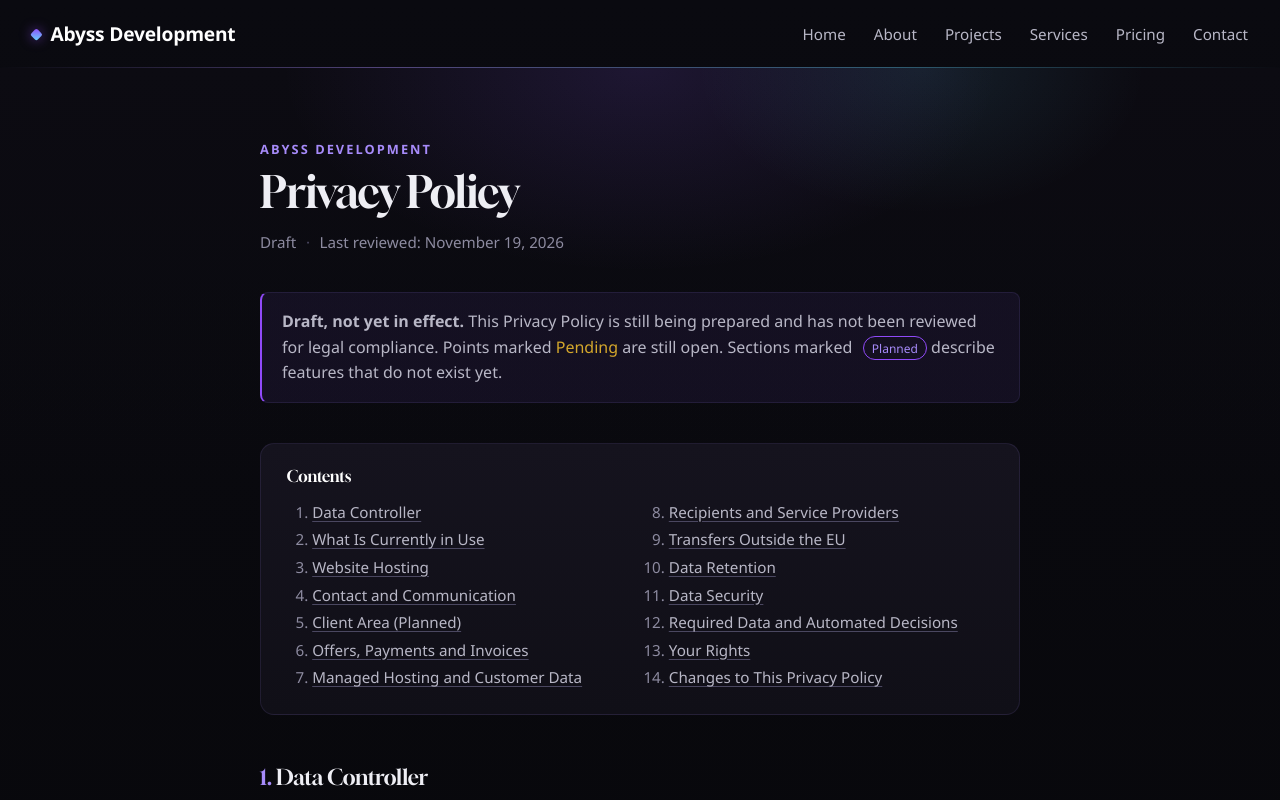
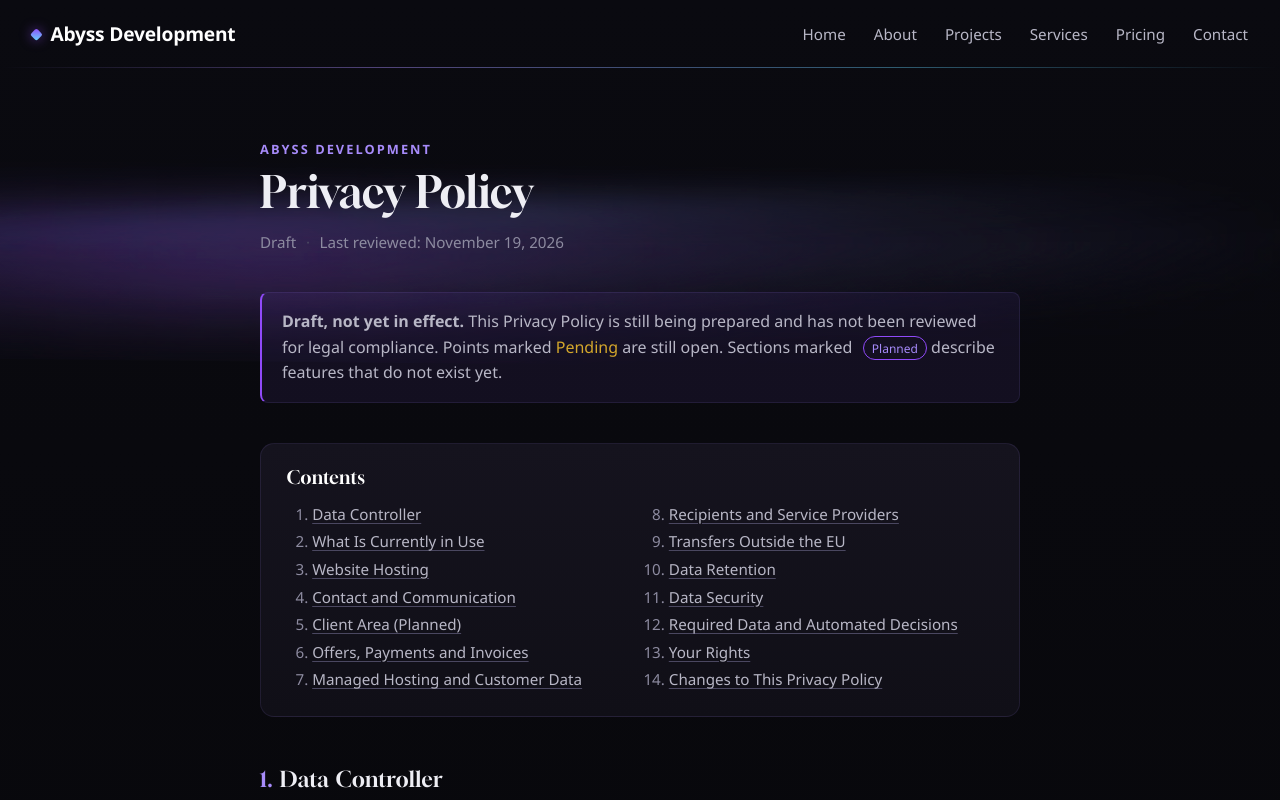
Before and after one commit to AbyssalGloop/abyss-development-website, a website: page privacy/index.html in a window 1280 px wide. Shown: the top 800 px of the page. Drawn offline with Linux system fonts and the light colour scheme.

Commit message:
feat: add decorative currents to legal pages and adjust spacing for headings

```diff
--- a/privacy/index.html
+++ b/privacy/index.html
@@ -13,6 +13,12 @@
   <script>document.documentElement.classList.add('js');</script>
 </head>
 <body>
+
+  <!-- Page-wide drifting currents of light (decorative; see style.css) -->
+  <div class="currents" aria-hidden="true">
+    <span class="current"></span><span class="current"></span><span class="current"></span><span class="current"></span>
+    <span class="current"></span><span class="current"></span><span class="current"></span>
+  </div>
 
   <header>
     <a class="logo" href="../">Abyss Development</a>
--- a/script.js
+++ b/script.js
@@ -29,20 +29,28 @@ window.addEventListener('scroll', () => {
         scrollIdleTimer = null;
     }, 150);
 }, { passive: true });
-// Space the page-wide currents evenly from the end of the hero down to the
-// footer, about one every CURRENT_SPACING px, adding or removing currents to
-// fit the page height. A current that lands near a seam between sections
-// (where the section padding leaves empty space) snaps onto it.
+// Space the page-wide currents evenly from the end of the hero (on the legal
+// pages: the end of the page title block) down to the footer, about one every
+// CURRENT_SPACING px, adding or removing currents to fit the page height.
+// A current that lands near a seam between sections (where the section
+// padding leaves empty space) snaps onto it.
 // Re-placed whenever the page height changes.
 const currentsLayer = document.querySelector('.currents');
 const heroEl = document.querySelector('.hero');
+const legalHeadEl = document.querySelector('.legal-head');
 const footerEl = document.querySelector('.site-footer');
 const seams = [...document.querySelectorAll('body > section:not(.hero), body > footer')];
 const CURRENT_SPACING = 800;
 const SEAM_SNAP = 220;
-// Only called once currentsLayer, heroEl and footerEl are known to exist (see below).
+// Only called once currentsLayer and footerEl are known to exist (see below).
 function placeCurrents() {
-    const start = heroEl.offsetTop + heroEl.offsetHeight;
+    // The title block sits inside <main>, so its offsetTop is relative to <main>;
+    // measure it against <body>, which holds the currents layer.
+    const start = heroEl
+        ? heroEl.offsetTop + heroEl.offsetHeight
+        : legalHeadEl
+            ? legalHeadEl.getBoundingClientRect().bottom - document.body.getBoundingClientRect().top
+            : 0;
     const end = footerEl.offsetTop;
     const count = Math.max(2, Math.round((end - start) / CURRENT_SPACING) + 1);
     const step = (end - start) / (count - 1);
@@ -80,7 +88,7 @@ document.querySelectorAll('.hero, .current').forEach((el) => {
     else
         el.classList.add('in-view');
 });
-if (currentsLayer && heroEl && footerEl) {
+if (currentsLayer && footerEl) {
     placeCurrents();
     // The "in" check narrows window to never in the else branch; the cast undoes that.
     if ('ResizeObserver' in window)
--- a/style.css
+++ b/style.css
@@ -1411,8 +1411,12 @@ body {
   opacity: 1;
 }
 
+/* Small Gloock heading: open the tracking and word spacing (as on the legal
+   pages), or the letters run together */
 .service-card h3 {
   font-size: 1.2rem;
+  letter-spacing: 0.015em;
+  word-spacing: 0.08em;
   margin: 0 0 0.7rem;
 }
 
@@ -1591,8 +1595,11 @@ body {
   border-top: 1px solid var(--line);
 }
 
+/* Small Gloock heading: same spacing fix as .service-card h3 */
 .pricing h3 {
   font-size: 1.1rem;
+  letter-spacing: 0.015em;
+  word-spacing: 0.08em;
   margin: 0 0 0.35rem;
 }
 
@@ -1971,7 +1978,8 @@ a.logo:focus-visible {
 
 /* ==========================================================================
    Legal pages: static, no reveal animations, comfortable reading width.
-   Same palette, but only a quiet header glow so the text stays the focus.
+   Same palette and the same page-wide drifting currents as the homepage
+   (no extra glows), so the text stays the focus.
    ========================================================================== */
 .legal {
   position: relative;
@@ -1981,22 +1989,6 @@ a.logo:focus-visible {
   padding: 4.5rem var(--gutter) 6rem;
 }
 
-.legal::before {
-  content: "";
-  position: absolute;
-  z-index: -1;
-  top: 0;
-  left: 50%;
-  width: 100vw;
-  height: 26rem;
-  transform: translateX(-50%);
-  background:
-    radial-gradient(ellipse 40% 70% at 50% 0%, rgba(139, 92, 246, 0.14), transparent 70%),
-    radial-gradient(ellipse 25% 50% at 72% 0%, rgba(102, 212, 255, 0.1), transparent 70%),
-    linear-gradient(180deg, var(--surface-0), transparent);
-  pointer-events: none;
-}
-
 .legal-head {
   margin-bottom: 2.5rem;
 }
@@ -2013,7 +2005,10 @@ a.logo:focus-visible {
 .legal-head h1 {
   font-size: clamp(2rem, 4vw, 2.75rem);
   line-height: 1.1;
-  letter-spacing: -0.025em;
+  /* Gloock is a display face: tight tracking only works at large sizes, and
+     its narrow word space needs a little help at this size */
+  letter-spacing: -0.005em;
+  word-spacing: 0.05em;
   margin: 0 0 1rem;
 }
 
@@ -2041,7 +2036,8 @@ a.logo:focus-visible {
 }
 
 .legal-toc h2 {
-  font-size: 1rem;
+  font-size: 1.15rem;
+  letter-spacing: 0.015em;
   margin: 0 0 0.75rem;
   color: #ffffff;
 }
@@ -2086,9 +2082,13 @@ a.logo:focus-visible {
   scroll-margin-top: 1.5rem;
 }
 
+/* Small Gloock headings: open the tracking and word spacing, or the letters
+   run together */
 .legal-section h2 {
   font-size: 1.35rem;
   line-height: 1.3;
+  letter-spacing: 0.015em;
+  word-spacing: 0.08em;
   margin: 0 0 1.1rem;
   padding-bottom: 0.6rem;
   border-bottom: 1px solid var(--line);
@@ -2253,7 +2253,7 @@ a.logo:focus-visible {
   .site-footer,
   .legal-toc,
   .legal-top,
-  .legal::before {
+  .currents {
     display: none;
   }
 
```
Also changed, not shown: impressum/index.html (+6 -0 lines), src/script.ts (+15 -7 lines), terms/index.html (+6 -0 lines).
